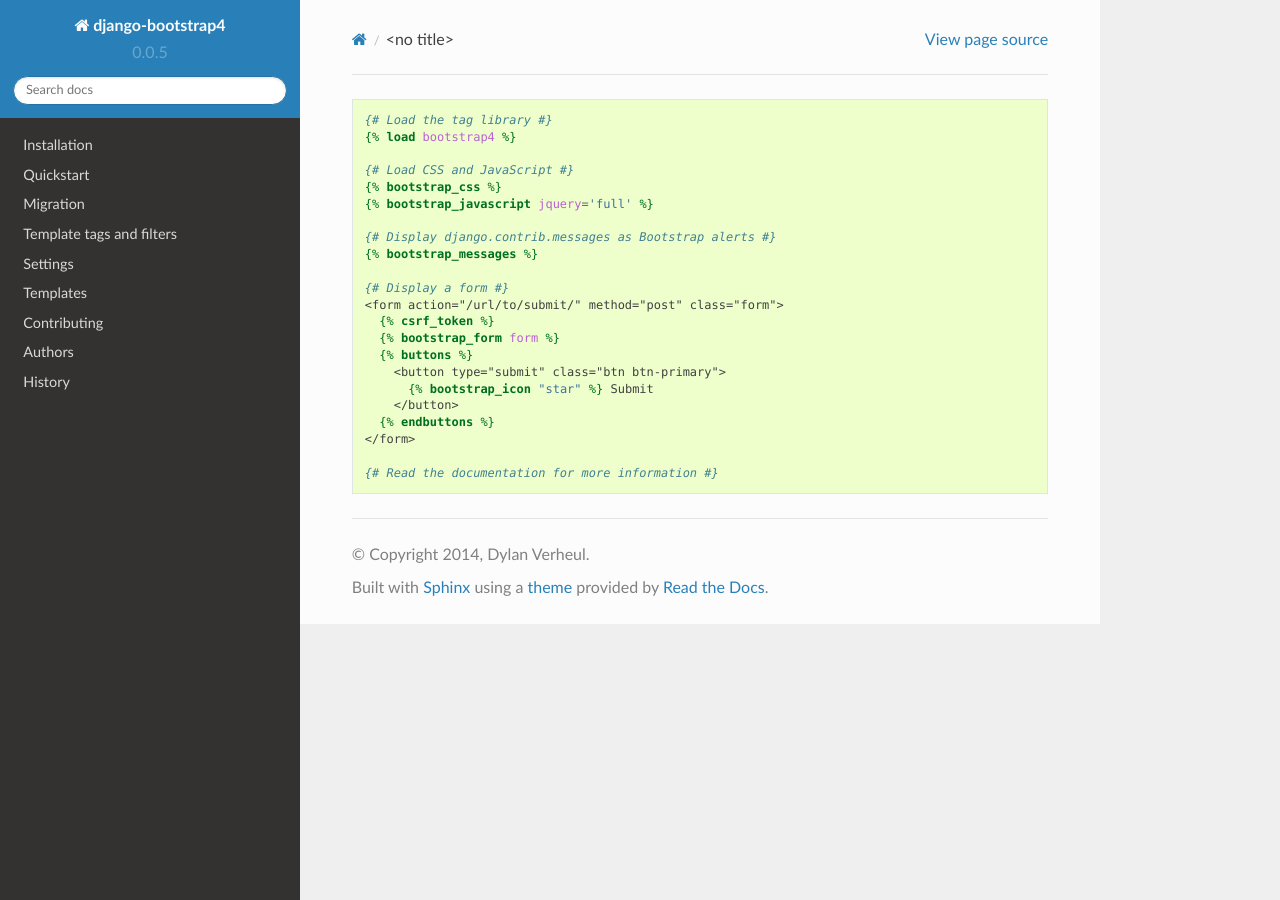
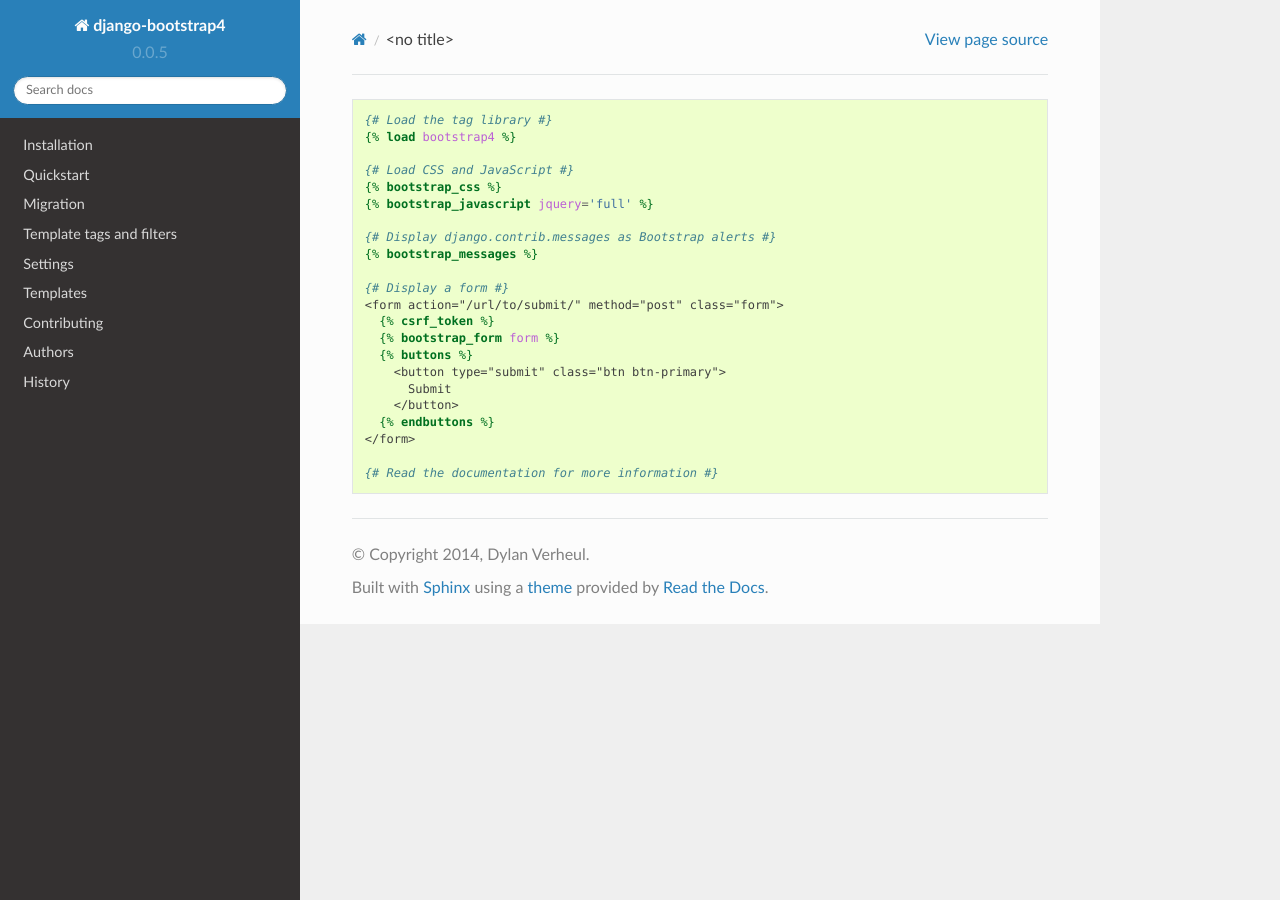
Before and after one commit to andrii0128/Django-Bootstrap5, a Sphinx documentation site: the page built from docs/example_template.rst, in a window 1280 px wide. Built offline with Sphinx 7.4.7 and the Read the Docs theme 2.0.0, drawn with Linux system fonts in a browser that asks for light colours; some of the changed lines change nothing that is shown.

Commit message:
Remove bootstrap_icon from example.

```diff
--- a/docs/example_template.rst
+++ b/docs/example_template.rst
@@ -16,7 +16,7 @@
     {% bootstrap_form form %}
     {% buttons %}
       <button type="submit" class="btn btn-primary">
-        {% bootstrap_icon "star" %} Submit
+        Submit
       </button>
     {% endbuttons %}
   </form>
```
